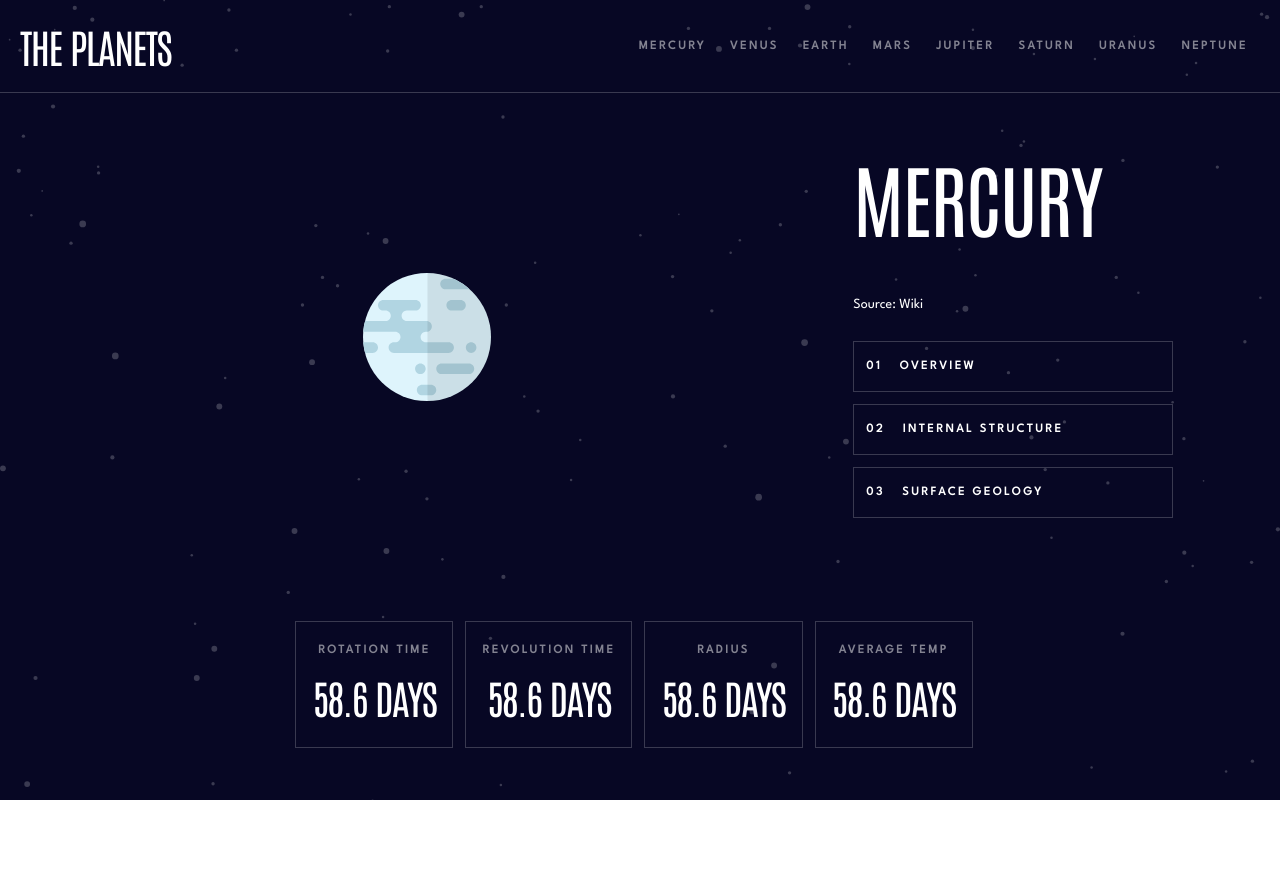
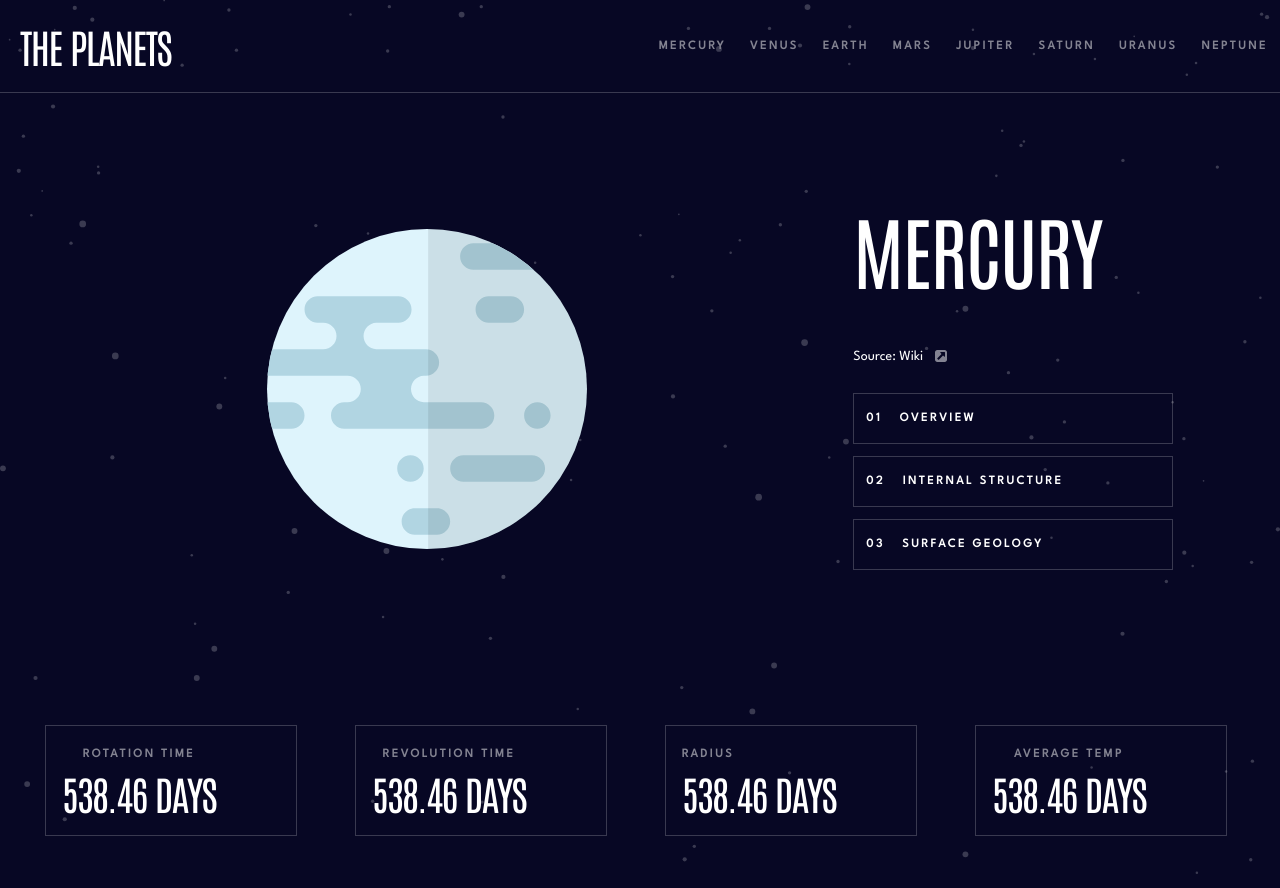
Before and after one commit to dahliasalem/planets-proj, a Vue app: page / in a window 1280 px wide. Before the commit the page ends 800 px from the top, so only its background shows below. Built offline with nearby package versions, Linux system fonts and the light colour scheme; no server answers.

Commit message:
fixed bottom info cards

```diff
--- a/src/components/NavBar.vue
+++ b/src/components/NavBar.vue
@@ -5,8 +5,8 @@
 </script>
 
 <template>
-    <nav class="flex flex-row sm:max-lg:flex-col items-center justify-between  p-5 border-b border-white border-opacity-20 uppercase">
-        <div class="flex font-antonio text-3xl sm:text-4xl">
+    <nav class="flex flex-row sm:max-lg:flex-col items-center justify-between border-b border-white border-opacity-20 uppercase">
+        <div class="flex font-antonio text-3xl sm:text-4xl p-5">
             The Planets
         </div>
 
@@ -36,7 +36,7 @@
                 Neptune
             </a>
         </div>
-        <img src="@/assets/icon-hamburger.svg" class="h-5 w-8 flex sm:hidden" alt="planet image" />
+        <img src="@/assets/icon-hamburger.svg" class="h-5 w-8 flex sm:hidden pr-4" alt="planet image" />
     </nav>
 </template>
 
--- a/src/components/Planet.vue
+++ b/src/components/Planet.vue
@@ -1,53 +1,96 @@
 <script setup lang="ts">
-import axios from 'axios';
-import { ref, onMounted } from 'vue';
+import axios from "axios";
+import { ref, onMounted } from "vue";
 
-const summary = ref('');
+const summary = ref("");
 
 onMounted(() => {
   searchWiki();
-})
+});
 
 async function searchWiki() {
-    let planetName = encodeURIComponent('Mercury_(planet)');
-    let endpoint = `https://en.wikipedia.org/api/rest_v1/page/summary/` + planetName;
+  let planetName = encodeURIComponent("Mercury_(planet)");
+  let endpoint =
+    `https://en.wikipedia.org/api/rest_v1/page/summary/` + planetName;
   const res = await axios.get(endpoint);
   if (res.status != 200) {
     throw Error(res.statusText);
   }
-    let first3Sentences = res.data.extract.split(".").slice(0, 4).join(". ").concat(".");
+  let first3Sentences = res.data.extract
+    .split(".")
+    .slice(0, 4)
+    .join(". ")
+    .concat(".");
   summary.value = first3Sentences;
 }
-// lg -> desktop
-// md -> laptop, desktop
-// sm -> tablets, laptop, desktop
 </script>
 
 <template>
-    <div class="flex flex-col grow">
-        <div class="flex flex-col lg:flex-row images-and-text lg:grow">
-            <div class="planet-space flex lg:w-4/6 justify-center self-center sm:h-2/3  items-center my-24">
-                <img src="@/assets/planet-mercury.svg" class="h-32 w-32" alt="planet image" />
+  <div class="flex grow flex-col">
+    <div class="images-and-text flex flex-col lg:grow lg:flex-row">
+      <nav
+        class="flex flex-row items-center justify-around border-b border-white border-opacity-20 py-3 px-4 uppercase sm:hidden"
+      >
+        <!-- <div class="flex flex-row text-gray text-sm justify-between items-center space-x-4"> -->
+        <a class="hover:text-white lg:mt-0 lg:inline-block"> Overview </a>
+        <a class="hover:text-white lg:mt-0 lg:inline-block"> Structure </a>
+        <a class="hover:text-white lg:mt-0 lg:inline-block"> Surface </a>
+        <!-- </div> -->
+      </nav>
+
+      <div
+        class="planet-space my-24 flex items-center justify-center self-center sm:h-2/3 lg:w-4/6"
+      >
+        <div class="w-full grow p-24 sm:p-10">
+          <img
+            src="@/assets/planet-mercury.svg"
+            class="object-fit mx-auto h-full w-full max-w-xs object-contain"
+            alt="planet image"
+          />
         </div>
-            <div class="text-space flex flex-col lg:w-2/6 justify-center mx-10 sm:mx-0">
-                <div class="text-and-buttons flex flex-col sm:flex-row lg:flex-col lg:w-3/4">
-                    <div class="just-text flex flex-col sm:max-lg:w-1/2 sm:max-lg:pr-8 sm:max-lg:pl-12">
-                        <span class="text-4xl lg:text-8xl font-antonio mb-4"> MERCURY </span>
-                        <span class="text-base mb-7">
+      </div>
+      <div
+        class="text-space mx-10 my-16 flex flex-col justify-center sm:mx-0 lg:w-2/6"
+      >
+        <div
+          class="text-and-buttons flex flex-col sm:flex-row lg:w-3/4 lg:flex-col"
+        >
+          <div
+            class="just-text flex flex-col sm:max-lg:w-1/2 sm:max-lg:pr-8 sm:max-lg:pl-12"
+          >
+            <span class="mb-4 font-antonio text-4xl lg:text-8xl">
+              MERCURY
+            </span>
+            <span class="mb-7 text-base">
               {{ summary }}
             </span>
-                        <span class="text-base mb-6">Source: Wiki</span>
+            <div class="mb-6 flex flex-row items-center">
+              <span class="pr-3 text-base">Source: Wiki</span>
+              <img
+                src="@/assets/icon-source.svg"
+                class="h-3 w-3"
+                alt="source icon"
+              />
             </div>
-                    <div class="buttons-area flex-col uppercase hidden sm:flex sm:max-lg:w-1/2 sm:max-lg:px-12 justify-center">
-                        <a class="bg-black text-sm border-white border-opacity-20 border py-3 mb-3">
+          </div>
+          <div
+            class="buttons-area hidden flex-col justify-center uppercase sm:flex sm:max-lg:w-1/2 sm:max-lg:px-12"
+          >
+            <a
+              class="bg-black mb-3 border border-white border-opacity-20 py-3 text-sm"
+            >
               <span class="px-3"> 01 </span>
               <span> Overview </span>
             </a>
-                        <a class="bg-black text-sm border-white border-opacity-20 border py-3 mb-3">
+            <a
+              class="bg-black mb-3 border border-white border-opacity-20 py-3 text-sm"
+            >
               <span class="px-3"> 02 </span>
               <span> Internal Structure </span>
             </a>
-                        <a class="bg-black text-sm border-white border-opacity-20 border py-3 mb-3">
+            <a
+              class="bg-black mb-3 border border-white border-opacity-20 py-3 text-sm"
+            >
               <span class="px-3"> 03 </span>
               <span> Surface Geology </span>
             </a>
@@ -56,27 +99,42 @@ async function searchWiki() {
       </div>
     </div>
     <div
-            class="info-section flex flex-col sm:flex-row sm:mx-5 max-w-full sm:items-center justify-center my-10">
-            <div class="flex flex-row md:flex-col border-white border-opacity-20 border sm:justify-center mx-5 sm:mx-0 items-center px-4 justify-between mb-3 sm:mr-3 md:py-4">
-                <span class="uppercase text-sm text-gray"> Rotation Time</span>
-                <span class="uppercase text-2xl lg:text-4xl py-2 font-antonio"> 58.6 Days </span>
+      class="info-section my-10 flex max-w-full flex-col justify-around mx-5 sm:flex-row sm:items-center"
+    >
+      <div
+        class="mr-2  flex flex-row items-center justify-between border border-white border-opacity-20 px-4 sm:flex-col py-2 md:py-4 lg:pr-20 mb-3"
+      >
+        <span class="text-sm uppercase text-gray"> Rotation Time</span>
+        <span class="font-antonio text-2xl uppercase lg:text-4xl">
+          538.46 Days
+        </span>
       </div>
-            <div class="flex flex-row md:flex-col border-white border-opacity-20 border sm:justify-center mx-5 sm:mx-0 items-center px-4 justify-between mb-3 sm:mr-3 md:py-4">
-                <span class="uppercase text-sm text-gray"> Revolution Time</span>
-                <span class="uppercase text-2xl lg:text-4xl py-2 font-antonio"> 58.6 Days </span>
+      <div
+        class="mr-2  flex flex-row items-center justify-between border border-white border-opacity-20 px-4 sm:flex-col py-2 md:py-4 lg:pr-20 mb-3"
+      >
+        <span class="text-sm uppercase text-gray"> Revolution Time</span>
+        <span class="font-antonio text-2xl uppercase lg:text-4xl">
+          538.46 Days
+        </span>
       </div>
-            <div class="flex flex-row md:flex-col border-white border-opacity-20 border sm:justify-center mx-5 sm:mx-0 items-center px-4 justify-between mb-3 sm:mr-3 md:py-4">
-                <span class="uppercase text-sm text-gray"> Radius</span>
-                <span class="uppercase text-2xl lg:text-4xl py-2 font-antonio"> 58.6 Days </span>
+      <div
+        class="mr-2  flex flex-row justify-between border border-white border-opacity-20 px-4 sm:flex-col py-2 md:py-4 lg:pr-20 mb-3"
+      >
+        <span class="text-sm uppercase text-gray self-center sm:self-start">Radius</span>
+        <span class="font-antonio text-2xl uppercase lg:text-4xl">
+          538.46 Days
+        </span>
       </div>
-            <div class="flex flex-row md:flex-col border-white border-opacity-20 border sm:justify-center mx-5 sm:mx-0 items-center px-4 justify-between mb-3 sm:mr-3 md:py-4">
-                <span class="uppercase text-sm text-gray"> Average Temp</span>
-                <span class="uppercase text-2xl lg:text-4xl py-2 font-antonio"> 58.6 Days </span>
+      <div
+        class="mr-2  flex flex-row items-center justify-between border border-white border-opacity-20 px-4 sm:flex-col py-2 md:py-4 lg:pr-20 mb-3"
+      >
+        <span class="text-sm uppercase text-gray"> Average Temp</span>
+        <span class="font-antonio text-2xl uppercase lg:text-4xl">
+          538.46 Days
+        </span>
       </div>
     </div>
   </div>
 </template>
 
-<style scoped>
-
-</style>
+<style scoped></style>
```
Also changed, not shown: src/assets/icon-source.svg (added), src/assets/planet-jupiter.svg (added). Lines whose indentation alone changed are shown as unchanged.
